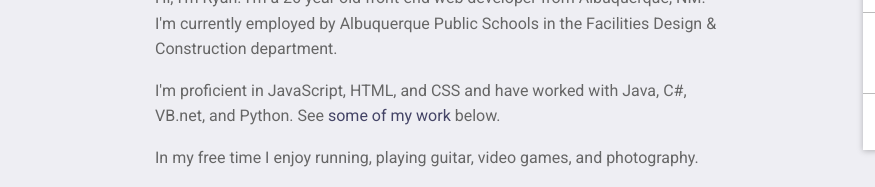
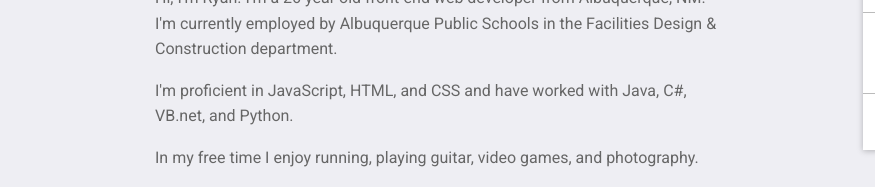
Before and after one commit to haackr/haackr.github.io, a website: page index.html in a window 1280 px wide. Shown: the part 895-1082 px from the top of the page, 0-875 px from the left. Drawn offline with Linux system fonts and the light colour scheme; files whose address does not match are found by name.

Commit message:
Remove additional portfolio refrence

```diff
--- a/index.html
+++ b/index.html
@@ -25,7 +25,7 @@
     <div class="bio">
       <h2>Bio</h2>
       <p>Hi, I'm Ryan. I'm a 26 year old front-end web developer from Albuquerque, NM. I'm currently employed by Albuquerque Public Schools in the Facilities Design &amp Construction department. </p>
-      <p>I'm proficient in JavaScript, HTML, and CSS and have worked with Java, C#, VB.net, and Python. See <a href="#projects">some of my work</a> below.</p>
+      <p>I'm proficient in JavaScript, HTML, and CSS and have worked with Java, C#, VB.net, and Python.</p>
       <p>In my free time I enjoy running, playing guitar, video games, and photography.</p>
     </div>
   </div>
```
